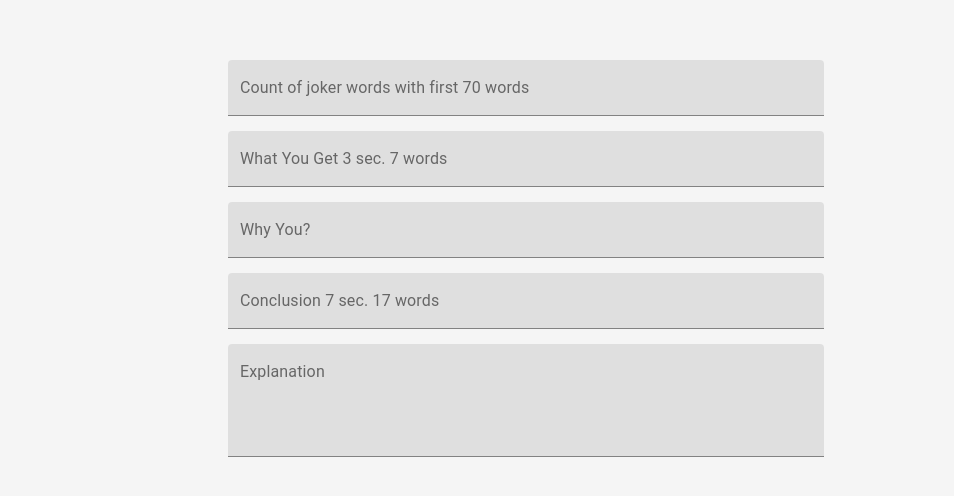
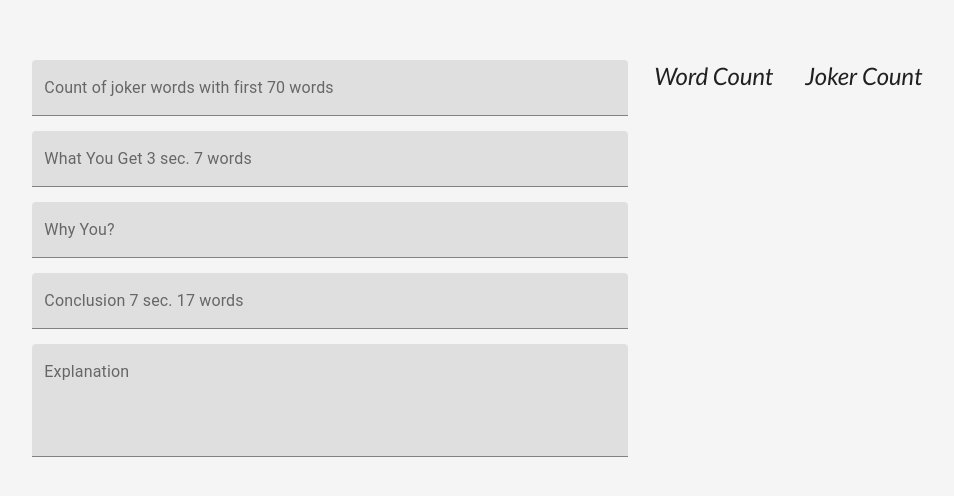
Before and after one commit to Shakib448/wordcount-avivson, a React (Create React App) app: page / in a window 1280 px wide. Shown: the part 134-630 px from the top of the page, without its empty margins (114-1068 px from the left). Built offline with nearby package versions, Linux system fonts and the light colour scheme.

Commit message:
WIP on function

```diff
--- a/src/components/Form/Form.js
+++ b/src/components/Form/Form.js
@@ -1,4 +1,11 @@
-import { Box, Container, Grid, FormGroup, TextField } from "@material-ui/core";
+import {
+  Box,
+  Container,
+  Grid,
+  FormGroup,
+  TextField,
+  Typography,
+} from "@material-ui/core";
 import React from "react";
 import { makeStyles } from "@material-ui/core/styles";
 
@@ -11,10 +18,7 @@ const useStyles = makeStyles({
     margin: "0 20px",
   },
   items: {
-    padding: "10px",
-    display: "flex",
-    flexDirection: "column",
-    flexWrap: "wrap",
+    marginLeft: "10px",
   },
   formControl: {
     marginBottom: "15px",
@@ -28,7 +32,7 @@ const Form = () => {
     <>
       <Box className={classes.root}>
         <Container>
-          <Grid container justify="center">
+          <Grid container direction="row" justify="center">
             <Grid item md={6} sm={12} lg={6} xs={12}>
               <FormGroup>
                 <TextField
@@ -65,6 +69,22 @@ const Form = () => {
                 />
               </FormGroup>
             </Grid>
+            <Grid
+              container
+              md={4}
+              sm={12}
+              lg={4}
+              xs={12}
+              spacing={4}
+              className={classes.items}
+            >
+              <Grid item>
+                <Typography variant="h5">Word Count</Typography>
+              </Grid>
+              <Grid item>
+                <Typography variant="h5">Joker Count</Typography>
+              </Grid>
+            </Grid>
           </Grid>
         </Container>
       </Box>
--- a/src/components/Theme/Theme.js
+++ b/src/components/Theme/Theme.js
@@ -75,8 +75,8 @@ const theme = createMuiTheme({
     },
     MuiTableCell: {
       root: {
-        paddingLeft: spacing * 2,
-        paddingRight: spacing * 2,
+        paddingLeft: spacing * 6,
+        paddingRight: spacing * 6,
         borderBottom: `${borderWidth}px solid ${borderColor}`,
         [`@media (max-width:  ${sm}px)`]: {
           paddingLeft: spacing,
```
